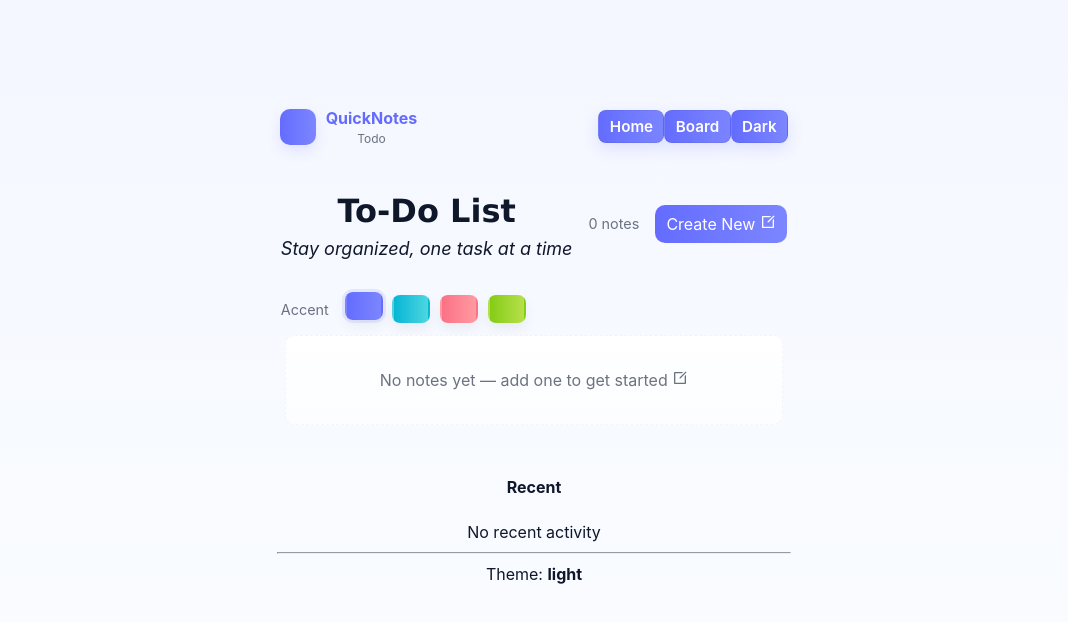
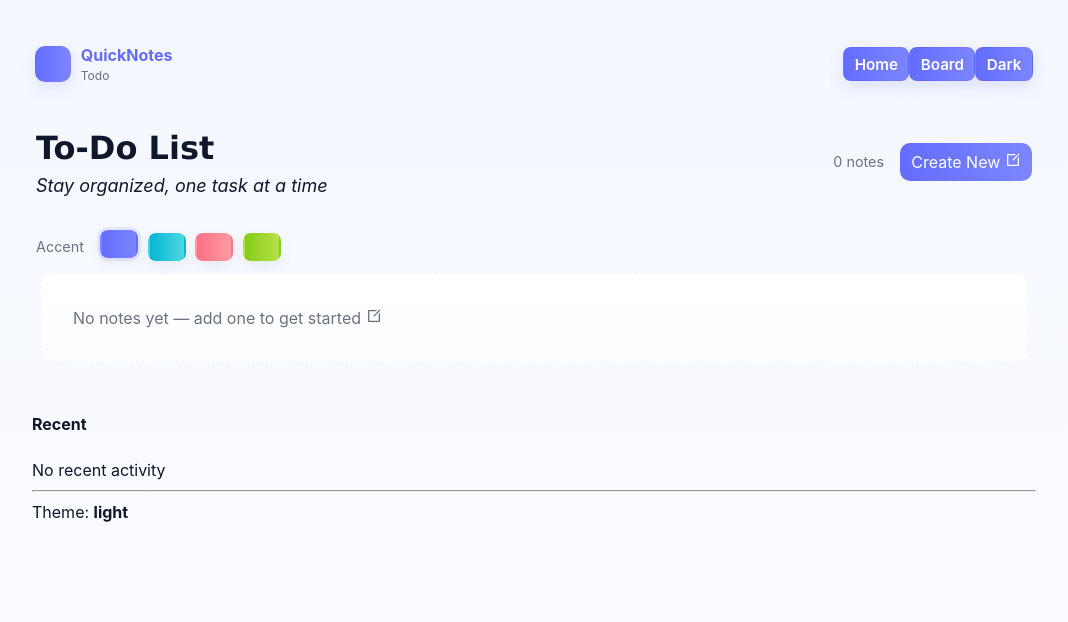
Before and after one commit to Gauravsingh123-aw/To-do_app, a React (Vite) app: page / in a window 1280 px wide. Shown: the top 622 px of the page, without its empty margins (106-1174 px from the left). Built offline with nearby package versions, Linux system fonts and the light colour scheme.

Commit message:
made some style changes

```diff
--- a/src/App.css
+++ b/src/App.css
@@ -4,9 +4,10 @@
 }
 #root {
   max-width: 1100px;
+  width: 100%;
   margin: 0 auto;
   padding: 2rem 1rem;
-  text-align: center;
+  /* text-align: center; */
 }
 
 .logo {
@@ -242,11 +243,13 @@
 .container{
   /* allow the grid to expand to full width so side panels are used */
   max-width: none;
-  width: 100%;
+  /* width: 100%; */
   margin: 0 auto;
   padding: 0 2rem;
 }
-
+.page-wrap{
+  width: 100%;
+}
 .title-heading{
   display:flex;
   justify-content:space-between;
--- a/src/index.css
+++ b/src/index.css
@@ -60,7 +60,7 @@ a:hover {
 } */
 body {
   margin: 0;
-  padding: 3rem 1rem;
+  padding: 0 1rem;
   display: flex;
   justify-content: center;
   align-items: flex-start;
@@ -100,7 +100,7 @@ button:focus-visible {
 
 @media (min-width: 900px) {
   body {
-    padding: 4rem 2rem;
+    padding: 0.1rem 2rem;
   }
 }
 
```
